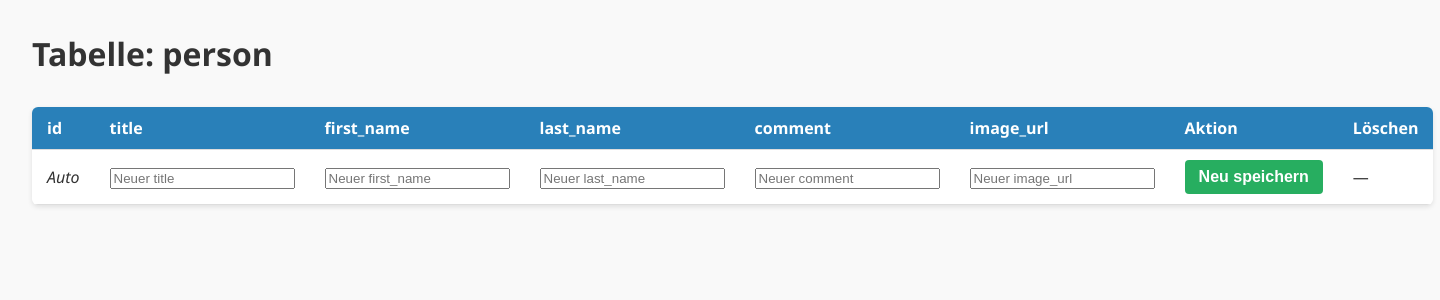
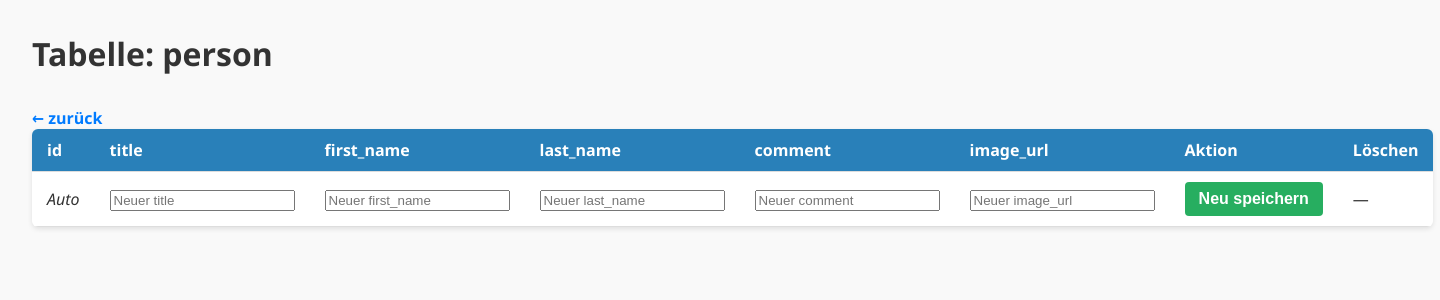
Before and after one commit to Sigi-472/verwaltung, a Flask app: page /user_edit/person in a window 1440 px wide. Shown: the top 300 px of the page. Run offline with Flask 3, Linux system fonts and the light colour scheme.

Commit message:
user edit

```diff
--- a/templates/edit.html
+++ b/templates/edit.html
@@ -8,6 +8,7 @@
 	</head>
 	<body>
 		<h1>Tabelle: {{ handler }}</h1>
+		<a href="/user_edit/">← zurück</a>
 		{% if message %}
 		<p class="message">{{ message }}</p>
 		{% endif %}
```
